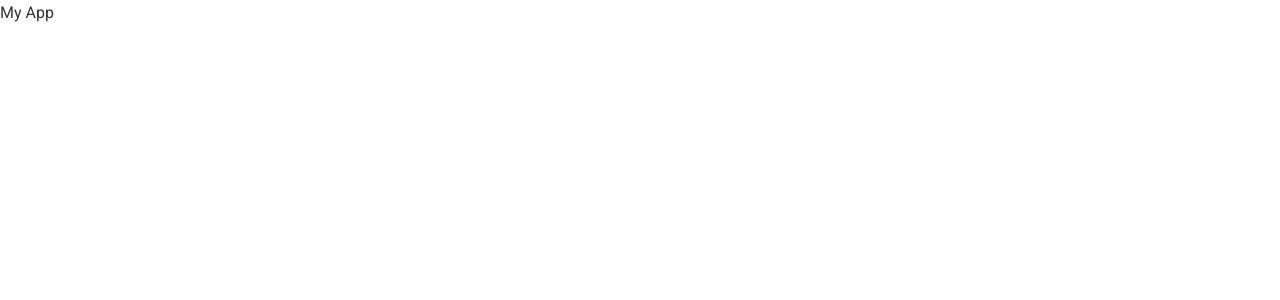
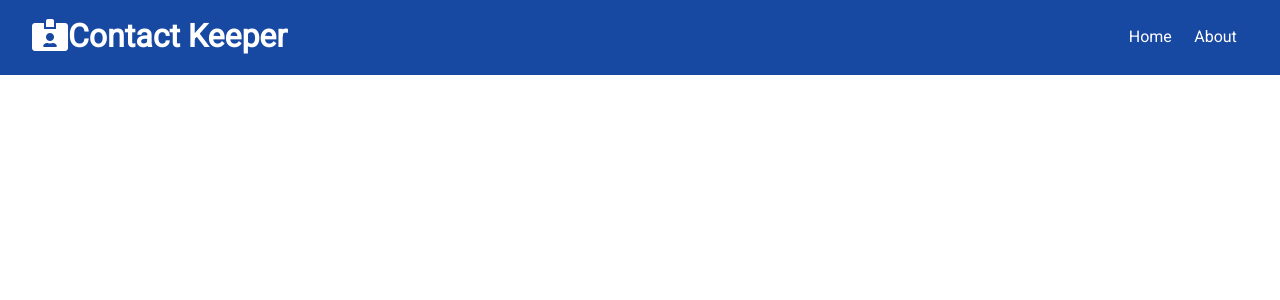
Before and after one commit to FadiZahhar/Webcommunity-MearnStack-Training, a React (Create React App) app in the folder frontend/: page /about in a window 1280 px wide. Shown: the top 300 px of the page. Built offline with nearby package versions, Linux system fonts and the light colour scheme; the HTML template or start-up script is replaced by a standard one.

Commit message:
progress

```diff
--- a/frontend/package.json
+++ b/frontend/package.json
@@ -6,7 +6,7 @@
     "axios": "^0.24.0",
     "react": "^17.0.2",
     "react-dom": "^17.0.2",
-    "react-router-dom": "^6.0.2",
+    "react-router-dom": "^5.2.0",
     "react-scripts": "4.0.3",
     "react-transition-group": "^4.4.2",
     "uuid": "^8.3.2"
--- a/frontend/src/App.js
+++ b/frontend/src/App.js
@@ -1,10 +1,24 @@
-import React from 'react';
+import React, {Fragment } from 'react';
+import { BrowserRouter as Router, Route, Switch } from 'react-router-dom';
+import Navbar from './components/layout/NavBar';
+import Home from './components/pages/Home';
+import About from './components/pages/About';
 
 import './App.css';
 
 const App = () => {
   return (
-    <div className='App'>My App</div>
+    <Router>
+      <Fragment>
+       <Navbar />
+       <div className="container">
+        <Switch>
+          <Route exact path='/' Component={Home} />
+          <Route path='/about' Component={About} />
+        </Switch>
+       </div>
+      </Fragment>
+    </Router>
   );
 };
 
--- /dev/null
+++ b/frontend/src/components/layout/NavBar.js
@@ -0,0 +1,31 @@
+import React from 'react';
+import PropTypes from 'prop-types';
+import { Link } from 'react-router-dom';
+
+const Navbar = ({title, icon}) => {
+    return (<div className='navbar bg-primary'>
+        <h1>
+            <i className={icon} />{title}
+        </h1>
+        <ul>
+            <li>
+                <Link to='/'>Home</Link>
+            </li>
+            <li>
+                <Link to='/about'>About</Link>
+            </li>
+        </ul>
+    </div>)
+}
+
+Navbar.propTypes = {
+    title: PropTypes.string.isRequired,
+    icon: PropTypes.string,
+}
+
+Navbar.defaultProps = {
+    title: 'Contact Keeper',
+    icon: 'fas fa-id-card-alt'
+}
+
+export default Navbar;
--- /dev/null
+++ b/frontend/src/components/pages/About.js
@@ -0,0 +1,17 @@
+import React from 'react'
+
+const About = () => {
+  return (
+    <div>
+      <h1>About This App</h1>
+      <p className="my-1">
+        This is a full stack React app for keeping contacts
+      </p>
+      <p className="bg-dark p">
+        <strong>Version: </strong> 1.0.0
+      </p>
+    </div>
+  )
+}
+
+export default About
--- /dev/null
+++ b/frontend/src/components/pages/Home.js
@@ -0,0 +1,11 @@
+import React from 'react'
+
+const Home = () => {
+  return (
+    <div>
+      <h1>Home</h1>s
+    </div>
+  )
+}
+
+export default Home
```
Also changed, not shown: 1 other file (tests, documents, lock files or other folders).
